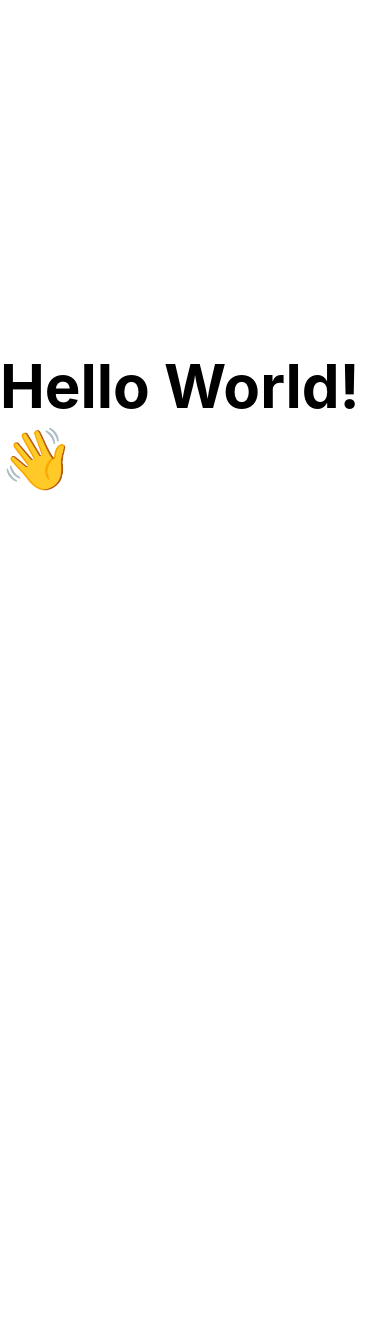
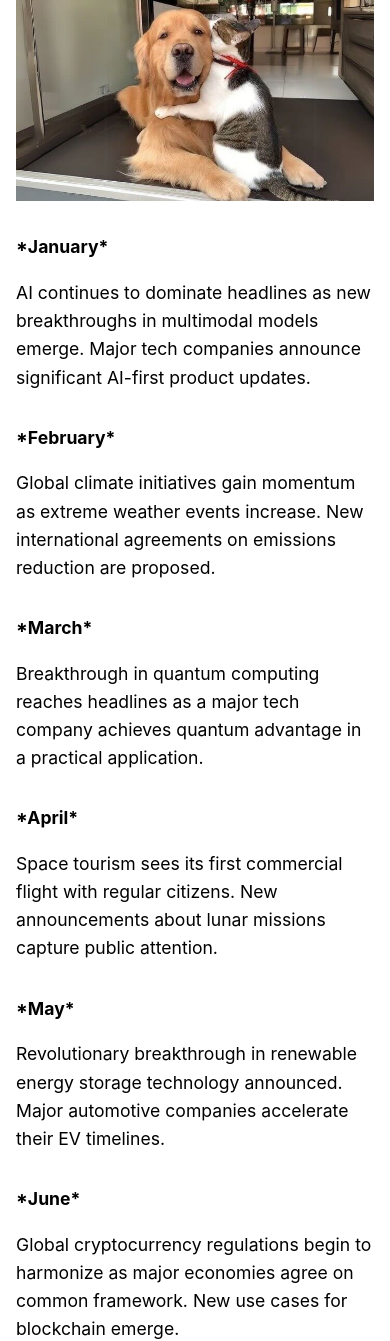
Before and after one commit to ashbhat/2025Predictions, a Next.js app: page / in a window 390 px wide. Shown: the top 1341 px of the page. Before the commit the page ends 844 px from the top, so only its background shows below. Built offline with nearby package versions, Linux system fonts and the light colour scheme.

Commit message:
feat: add 2025 predictions page with responsive layout

```diff
--- a/src/pages/index.js
+++ b/src/pages/index.js
@@ -1,15 +1,83 @@
-import Root from '@/components'
 import Head from 'next/head'
+import styles from '../styles/predictions.module.css'
+
 export default function Home() {
   return (
     <div>
       <Head>
-        <title>Home</title>
-        <meta name="description" content="Hello World!" />
+        <title>2025 Predictions</title>
+        <meta name="description" content="Predictions for the year 2025" />
         <meta name="viewport" content="width=device-width, initial-scale=1" />
         <link rel="icon" href="/favicon.ico" />
       </Head>
-      <Root />
+      <main className={styles.container}>
+        <img
+          src="/images/2025-header.jpg"
+          alt="2025 Predictions Header"
+          className={styles.headerImage}
+        />
+        <div className={styles.content}>
+          <div className={styles.prediction}>
+            <div className={styles.monthHeader}>*January*</div>
+            <p>AI continues to dominate headlines as new breakthroughs in multimodal models emerge. Major tech companies announce significant AI-first product updates.</p>
+          </div>
+
+          <div className={styles.prediction}>
+            <div className={styles.monthHeader}>*February*</div>
+            <p>Global climate initiatives gain momentum as extreme weather events increase. New international agreements on emissions reduction are proposed.</p>
+          </div>
+
+          <div className={styles.prediction}>
+            <div className={styles.monthHeader}>*March*</div>
+            <p>Breakthrough in quantum computing reaches headlines as a major tech company achieves quantum advantage in a practical application.</p>
+          </div>
+
+          <div className={styles.prediction}>
+            <div className={styles.monthHeader}>*April*</div>
+            <p>Space tourism sees its first commercial flight with regular citizens. New announcements about lunar missions capture public attention.</p>
+          </div>
+
+          <div className={styles.prediction}>
+            <div className={styles.monthHeader}>*May*</div>
+            <p>Revolutionary breakthrough in renewable energy storage technology announced. Major automotive companies accelerate their EV timelines.</p>
+          </div>
+
+          <div className={styles.prediction}>
+            <div className={styles.monthHeader}>*June*</div>
+            <p>Global cryptocurrency regulations begin to harmonize as major economies agree on common framework. New use cases for blockchain emerge.</p>
+          </div>
+
+          <div className={styles.prediction}>
+            <div className={styles.monthHeader}>*July*</div>
+            <p>Breakthrough in personalized medicine using AI leads to new treatment approaches. Healthcare sees increased adoption of AI diagnostic tools.</p>
+          </div>
+
+          <div className={styles.prediction}>
+            <div className={styles.monthHeader}>*August*</div>
+            <p>Major developments in augmented reality technology as new consumer-focused AR devices hit the market. Mixed reality becomes mainstream.</p>
+          </div>
+
+          <div className={styles.prediction}>
+            <div className={styles.monthHeader}>*September*</div>
+            <p>Significant advances in sustainable agriculture technology help address global food security concerns. Vertical farming adoption accelerates.</p>
+          </div>
+
+          <div className={styles.prediction}>
+            <div className={styles.monthHeader}>*October*</div>
+            <p>Breakthrough in fusion energy research announces major milestone. New timeline for commercial fusion power generation revealed.</p>
+          </div>
+
+          <div className={styles.prediction}>
+            <div className={styles.monthHeader}>*November*</div>
+            <p>Revolutionary developments in brain-computer interfaces lead to new medical applications. Ethics debates intensify around neurotechnology.</p>
+          </div>
+
+          <div className={styles.prediction}>
+            <div className={styles.monthHeader}>*December*</div>
+            <p>Major breakthrough in autonomous vehicle technology leads to expanded self-driving car services in major cities worldwide.</p>
+          </div>
+        </div>
+      </main>
     </div>
   )
 }
--- /dev/null
+++ b/src/styles/predictions.module.css
@@ -0,0 +1,29 @@
+.container {
+  width: 100%;
+  max-width: 800px;
+  margin: 0 auto;
+  padding: 0 1rem;
+}
+
+.headerImage {
+  width: 100%;
+  height: auto;
+  margin-bottom: 2rem;
+  display: block;
+}
+
+.content {
+  font-size: 1.1rem;
+  line-height: 1.6;
+}
+
+.monthHeader {
+  font-weight: bold;
+  margin-top: 2rem;
+  margin-bottom: 1rem;
+  white-space: pre-wrap;
+}
+
+.prediction {
+  margin-bottom: 2rem;
+}
```
Also changed, not shown: public/images/2025-header.jpg (added).
